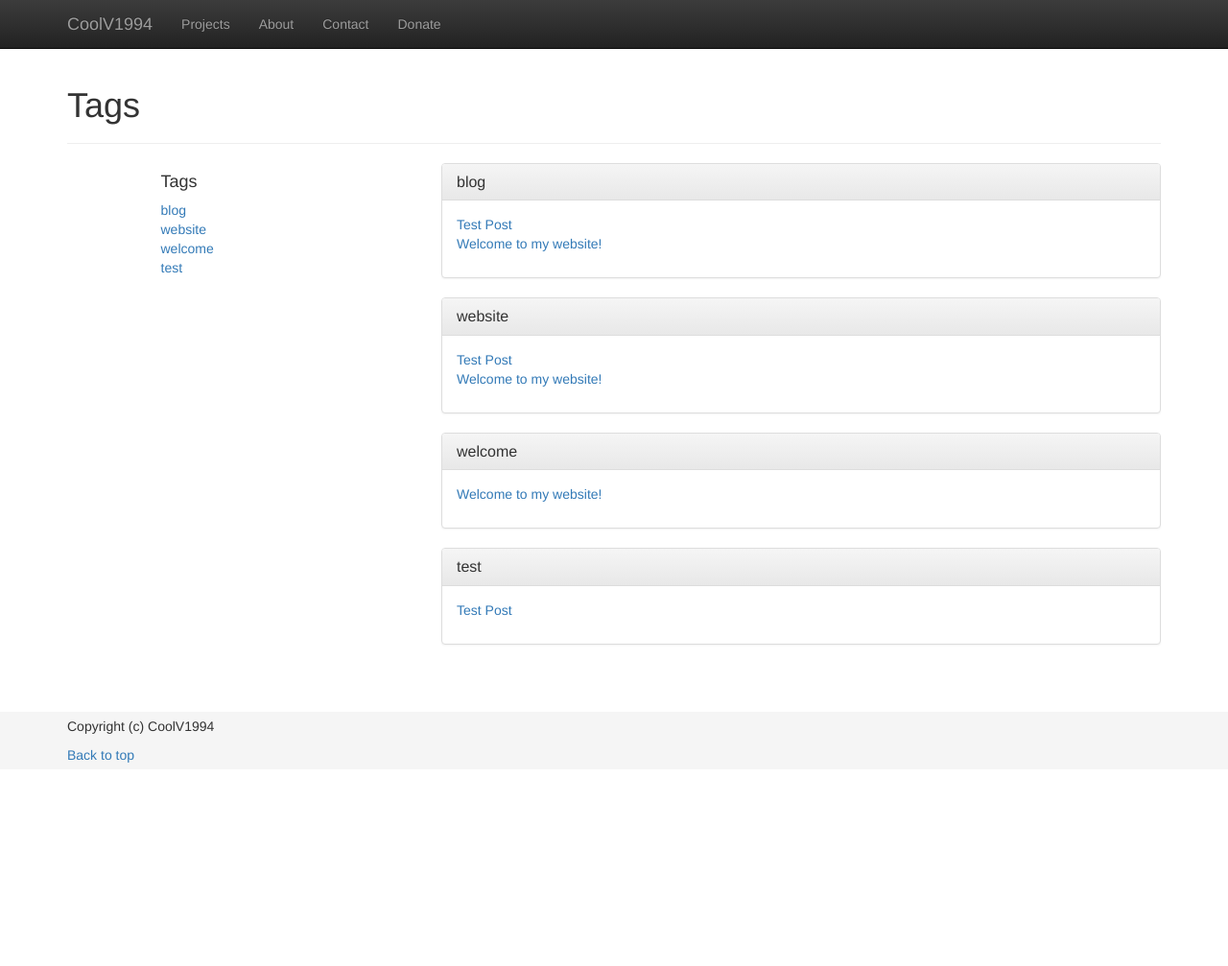
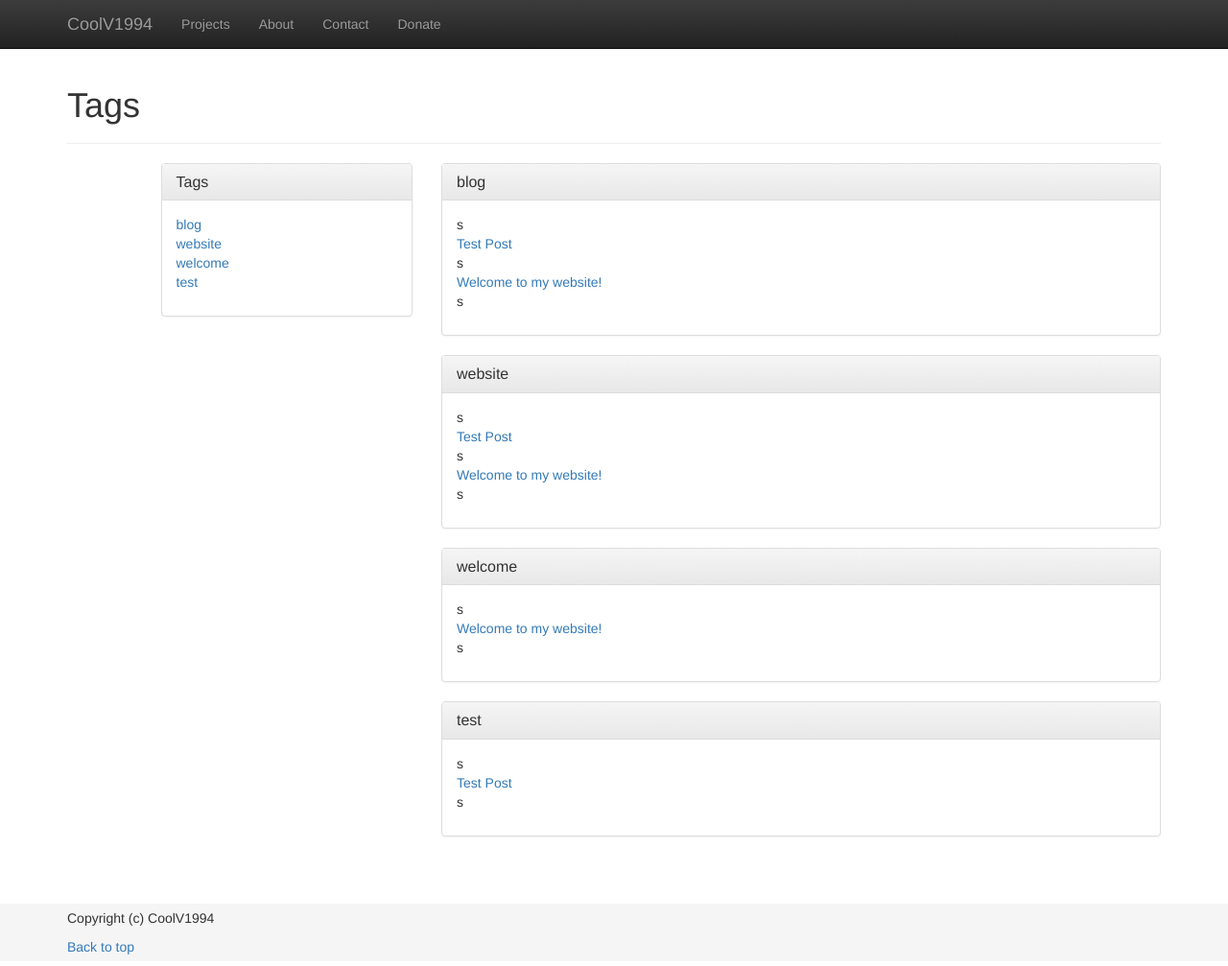
Before and after one commit to CoolV1994/coolv1994.github.io, a Jekyll site: the page built from tags.html, in a window 1280 px wide and 1007 px high. Shown: the whole window at 96% size. Built offline with Jekyll 4.4.1, drawn with Linux system fonts in a browser that asks for light colours; nearby versions of some CDN libraries.

Commit message:
Update tags.html

```diff
--- a/tags.html
+++ b/tags.html
@@ -11,12 +11,18 @@ title: Tags
 
   <div class="col-sm-3 col-sm-offset-1 blog-sidebar">
     <div class="sidebar-module">
-      <h4>Tags</h4>
+      <div class="panel panel-default" id="#{{ tag | first }}">
+        <div class="panel-heading">
+          <h3 class="panel-title">Tags</h3>
+        </div><!-- /.heading -->
+        <div class="panel-body">
           <ul class="list-unstyled">
           {% for tag in site.tags %}
             <li><a href="#{{ tag | first }}">{{ tag | first }}</a></li>
           {% endfor %}
           </ul>
+        </div><!-- /.body -->
+      </div><!-- /.panel -->
     </div><!-- /.module -->
   </div><!-- /.sidebar -->
 
@@ -33,7 +39,9 @@ title: Tags
        {% for post in posts %}
         {% if post.url %}
         <li><a href="{{ post.url | prepend: site.baseurl }}">{{ post.title }}</a></li>
-            {% endif %}
+        {% else %}
+        <li>{{ post.title }}</li>
+        {% endif %}s
        {% endfor %}
       {% endfor %}
       </ul>
```
Lines whose indentation alone changed are shown as unchanged.
